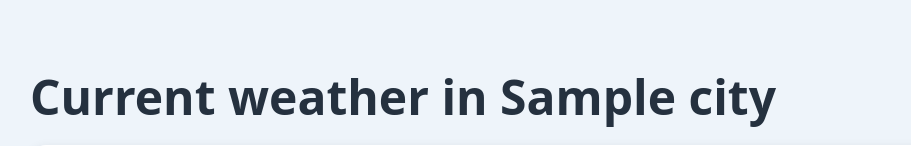
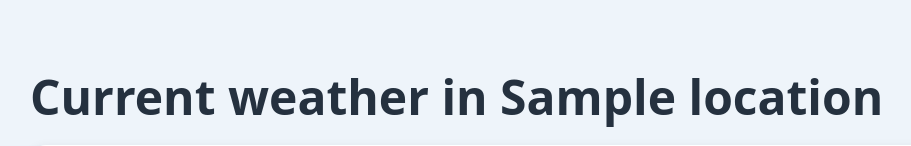
Before and after one commit to mmarinriera/weather, a FastAPI app: template src/weather/app/templates/index.html in a window 1280 px wide. Shown: the top 146 px of the page, without its empty margins (60-971 px from the left). Run offline with FastAPI, Linux system fonts and the light colour scheme; the template is opened without the code that fills it: most values are stand-ins (such as "Sample title", 1, 10 or a date in 2020); parts of the project's set-up code (start-up, migrations or seed data) failed here and were passed over.

Commit message:
refactor(app): add country to location

```diff
--- a/src/weather/app/app.py
+++ b/src/weather/app/app.py
@@ -52,5 +52,5 @@ async def current(
     return templates.TemplateResponse(
         request=request,
         name="index.html",
-        context={"city": city, "current": current_weather, "forecast": grouped},
+        context={"location": f"{city}, {country}", "current": current_weather, "forecast": grouped},
     )
--- a/src/weather/app/templates/index.html
+++ b/src/weather/app/templates/index.html
@@ -14,7 +14,7 @@
 
 <div class="container">
 
-    <h1>Current weather in {{ city }}</h1>
+    <h1>Current weather in {{ location }}</h1>
 
     <div class="current-card">
 
```
